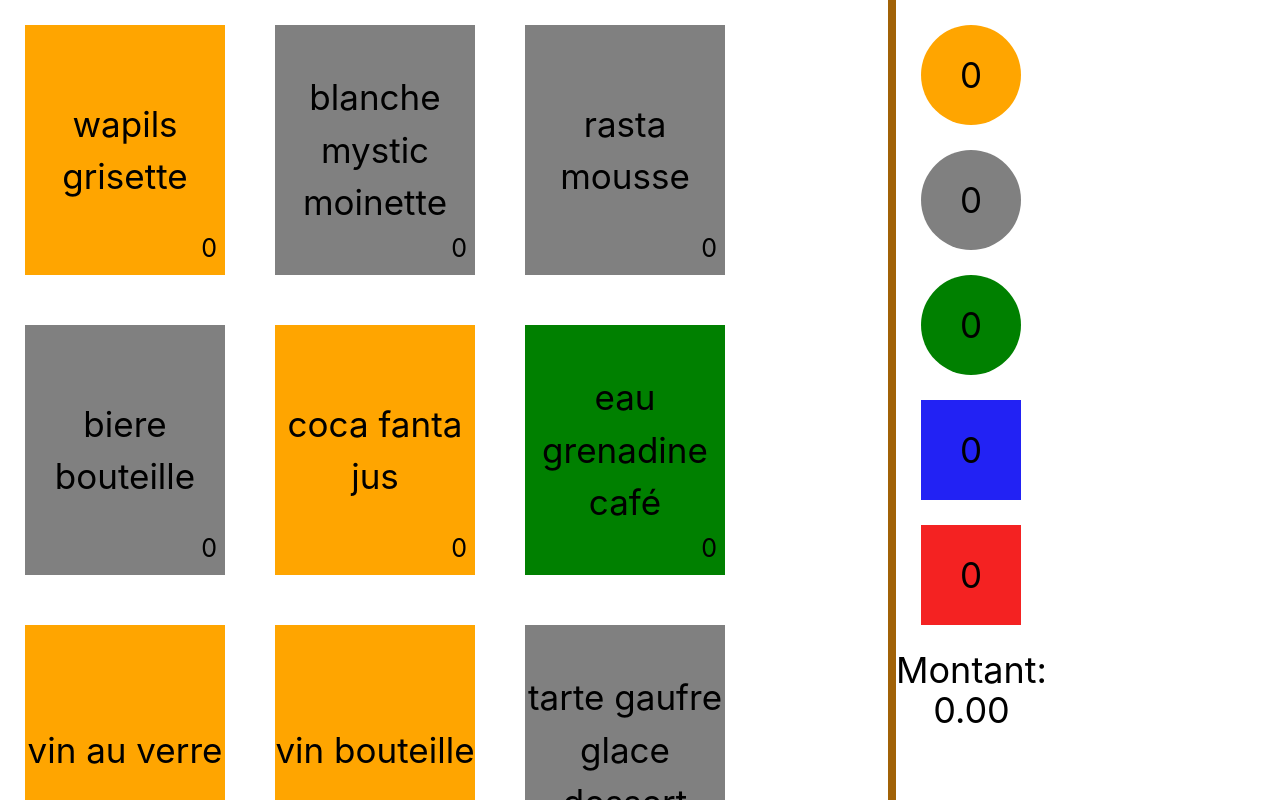
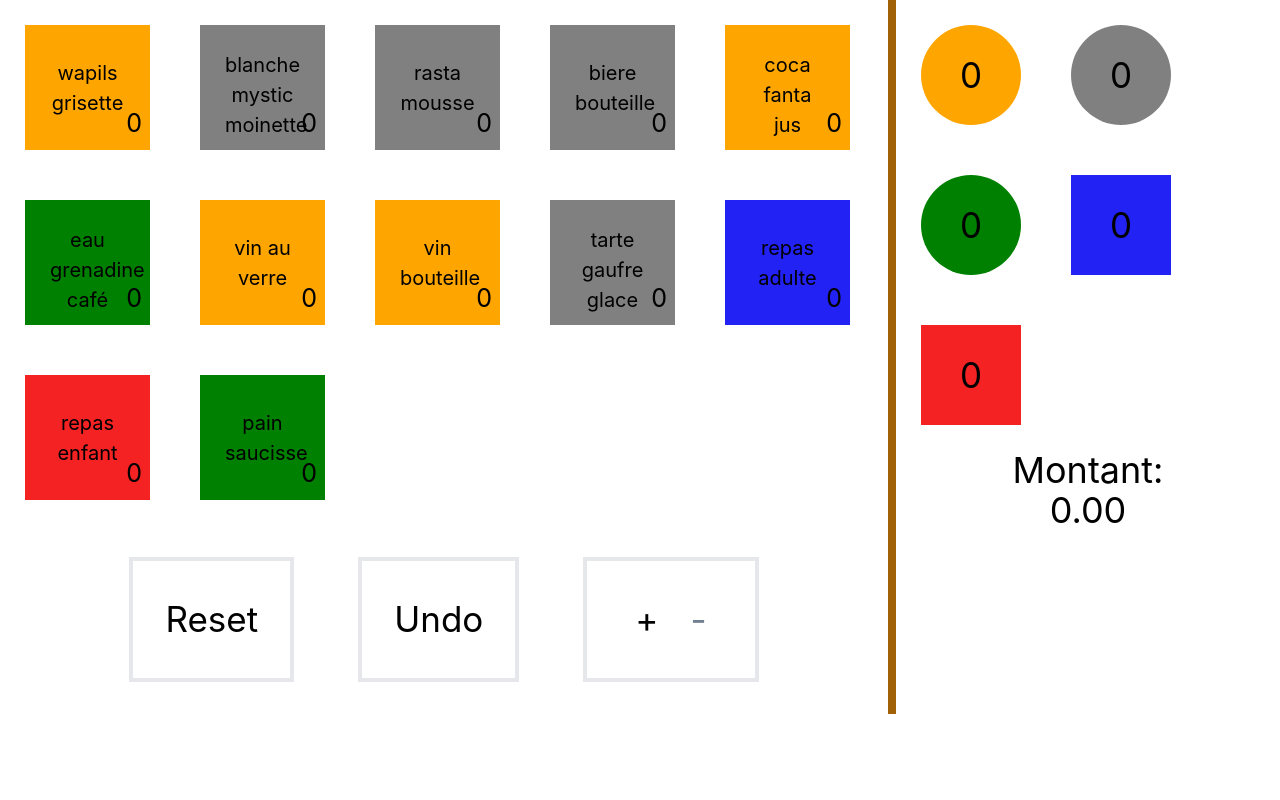
Before and after one commit to worming004/bar-accueil, a React (Create React App) app in the folder src/web/: page / in a window 1280 px wide. Shown: the top 800 px of the page. Built offline with nearby package versions, Linux system fonts and the light colour scheme.

Commit message:
adapt to smaller screen

```diff
--- a/src/web/public/items.json
+++ b/src/web/public/items.json
@@ -56,7 +56,7 @@
       ]
     },
     {
-      "name": "tarte gaufre glace dessert",
+      "name": "tarte gaufre glace",
       "tokenNames": ["grey"]
     },
     {
--- a/src/web/src/features/counter/Counter.tsx
+++ b/src/web/src/features/counter/Counter.tsx
@@ -12,7 +12,7 @@
             <div style={inputStyle} className="border-r-8 border-yellow-700">
                 <InputPage></InputPage>
             </div>
-            <div style={outputStyle}>
+            <div style={outputStyle} >
                 <OutputPage></OutputPage>
             </div>
         </div>
--- a/src/web/src/features/counter/inputs/InputPage.tsx
+++ b/src/web/src/features/counter/inputs/InputPage.tsx
@@ -59,16 +59,18 @@
 
 function SingleButton(props: ItemWithCount) {
     const dispatchItem = () => store.dispatch(executeSelection(props))
+    const squareSize = "125px";
     const cardStyle = {
         // TODO: select color with specified property
         backgroundColor: GetItemColor(props),
-        width: "200px",
-        height: "250px",
+        width: squareSize,
+        height: squareSize,
         margin: "25px",
+        padding: "25px",
         position: 'relative' as 'relative'
     };
     const textStyle = {
-        fontSize: "35px",
+        fontSize: "20px",
         flexShrink: 0,
     }
     const countStyle = {
--- a/src/web/src/features/counter/outputs/OutputPage.tsx
+++ b/src/web/src/features/counter/outputs/OutputPage.tsx
@@ -7,7 +7,7 @@
     const amount = useAppSelector(selectPresentationAmount);
     const tokensHtml = tokens.map(TokenPresentation)
     return (<>
-        <div className="flew flex-wrap">
+        <div className="flex flex-wrap">
             {tokensHtml}
         </div>
         <AmountPresentation amount={amount}></AmountPresentation>
```
